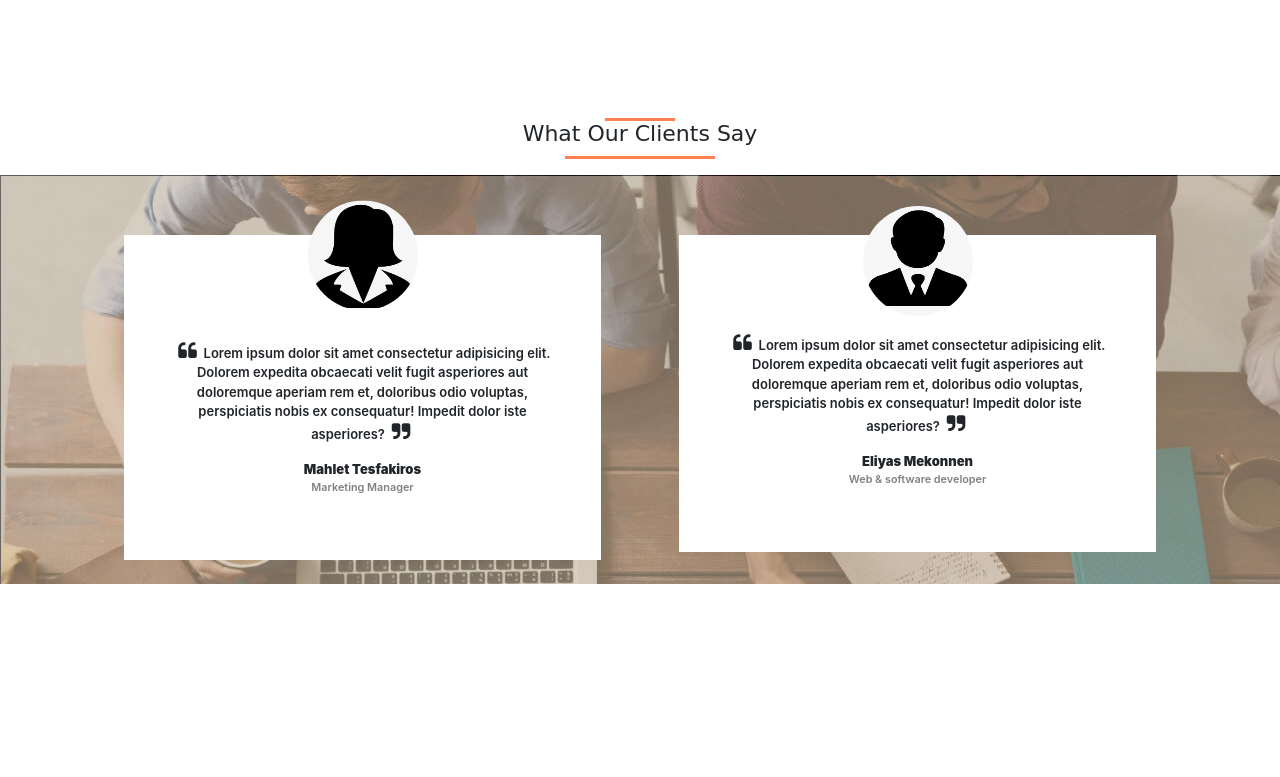
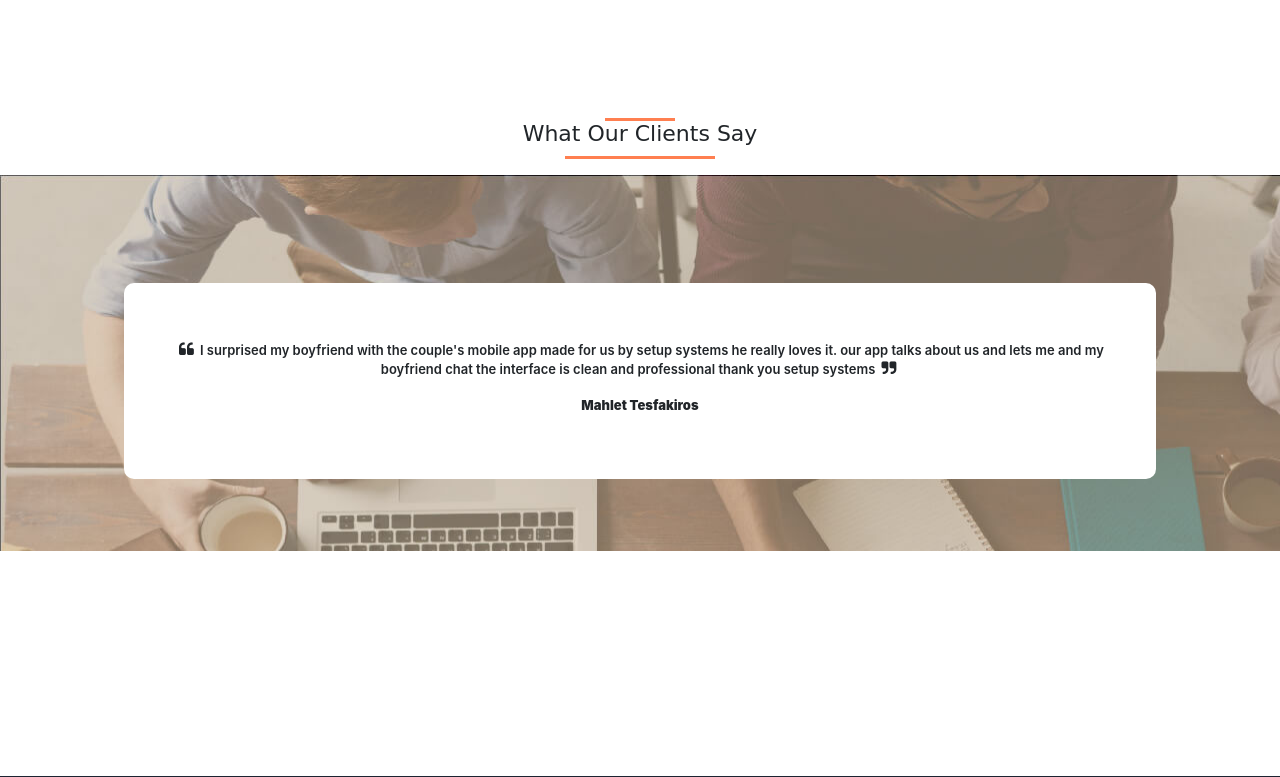
Before and after one commit to ermi13/setuporignal, a Django app: template templates/home/home.html in a window 1280 px wide. Shown: the part 2066-2843 px from the top of the page. Run offline with Django 3.2, Linux system fonts and the light colour scheme; the template is opened without the code that fills it, so the values that code supplies are empty; some libraries are stand-ins or nearby versions; some web fonts are replaced.

Commit message:
final deploy of setupsystems

```diff
--- a/static/css/home.css
+++ b/static/css/home.css
@@ -29,7 +29,6 @@ body {
 }
 .Hiring__text {
   flex: 0.5;
-
   margin: 10px;
   display: flex;
   flex-direction: column;
@@ -639,13 +638,10 @@ ul li a {
 }
 
 #box:hover {
-  background-color: #c2c0be;
+  background-color: #ff3547;
   cursor: pointer;
-}
-
-#box2:hover {
-  background-color: #c2c0be;
-  cursor: pointer;
+  transform: scale(1.05);
+  color: white;
 }
 
 #box p {
--- a/templates/home/home.html
+++ b/templates/home/home.html
@@ -331,59 +331,26 @@
     margin-bottom: 225px;
     background-image: url('{% static '/images/commentBack.jpg' %}');
   "
-  class="mt-2"
+  class="mt-2 p-5"
 >
   <div class="container">
     <div class="row mx-auto">
       <div class="col shadow-md">
-        <div class="box p-5" id="box">
-          <div class="imgBox text-center">
-            <img
-              id="test_pic1"
-              src="{% static '/images/women.png' %}"
-              style="border-radius: 100%; position: center"
-              alt=""
-              class="mb-2"
-            />
-          </div>
-          <p
-            class="mx-auto text-center"
-            id="comment1"
-            style="margin-top: -60px"
-          >
-            <span><i class="fa fa-fw fa-quote-left"></i></span>
-            Lorem ipsum dolor sit amet consectetur adipisicing elit. Dolorem
-            expedita obcaecati velit fugit asperiores aut doloremque aperiam rem
-            et, doloribus odio voluptas, perspiciatis nobis ex consequatur!
-            Impedit dolor iste asperiores?
-            <span><i class="fa fa-fw fa-quote-right"></i></span>
+        <div class="box p-5" id="box" style="border-radius: 10px">
+          <p class="mx-auto text-center" id="comment1" style="margin-top: 10px">
+            <span
+              ><i class="fa fa-fw fa-quote-left" style="font-size: medium"></i
+            ></span>
+            I surprised my boyfriend with the couple's mobile app made for us by
+            setup systems he really loves it. our app talks about us and lets me
+            and my boyfriend chat the interface is clean and professional thank
+            you setup systems
+            <span
+              ><i class="fa fa-fw fa-quote-right" style="font-size: medium"></i
+            ></span>
           </p>
           <p id="Name" class="text-center">
-            <b>Mahlet Tesfakiros</b> <br /><span>Marketing Manager</span>
-          </p>
-        </div>
-      </div>
-      <div class="col shadow-md">
-        <div class="box p-5" id="box2">
-          <div class="imgBox text-center">
-            <img
-              id="test_pic2"
-              src="{% static '/images/men.png' %}"
-              style="border-radius: 100%"
-              alt=""
-            />
-          </div>
-
-          <p class="text-center" id="comment2" style="margin-top: -60px">
-            <span><i class="fa fa-fw fa-quote-left"></i></span>
-            Lorem ipsum dolor sit amet consectetur adipisicing elit. Dolorem
-            expedita obcaecati velit fugit asperiores aut doloremque aperiam rem
-            et, doloribus odio voluptas, perspiciatis nobis ex consequatur!
-            Impedit dolor iste asperiores?
-            <span><i class="fa fa-fw fa-quote-right"></i></span>
-          </p>
-          <p id="Name2" class="text-center">
-            <b>Eliyas Mekonnen</b> <br /><span>Web & software developer</span>
+            <b>Mahlet Tesfakiros</b>
           </p>
         </div>
       </div>
```
